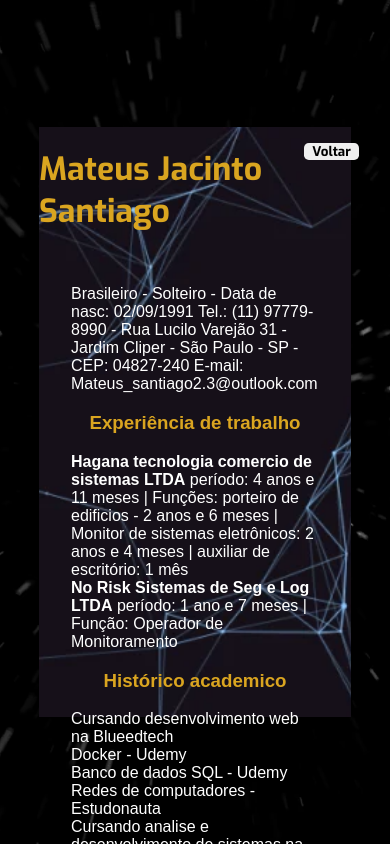
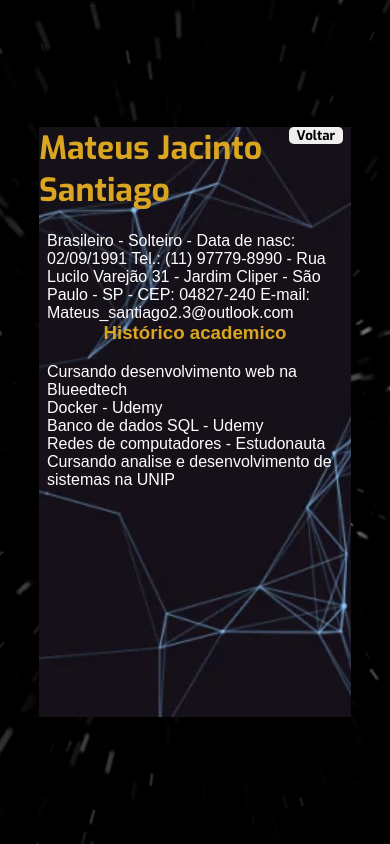
Before and after one commit to MateusSantiagoDev/meu-portfolio, a React (Create React App) app: page /portfolio in a window 390 px wide. Built offline with nearby package versions, Linux system fonts and the light colour scheme; the HTML template or start-up script is replaced by a standard one.

Commit message:
feat(portfolio): implemented media query

```diff
--- a/src/views/Portfolio/Portfolio.css
+++ b/src/views/Portfolio/Portfolio.css
@@ -52,3 +52,91 @@
      text-align: start;
      color: #fff;
 }
+
+@media (max-width: 375px) {
+    .portfolio_body {
+        height: 80%;
+    }
+
+    .trabalho {
+        display: none;
+    }
+
+    .h1_portfolio {
+        margin-top: 2rem;
+    }
+    .button_portfolio {
+        margin-top: 0;
+        margin-right: 8%;
+    }
+}
+
+@media (max-width: 667px) {
+    .trabalho {
+        display: none;
+    }
+
+    .div_span {
+        margin-top: 0;
+        padding: 0;
+    }
+
+    .button_portfolio {
+        margin-top: 0;
+    }
+
+    .h1_portfolio h1 {
+        margin-top: 0;
+        padding: 0;
+    }
+
+    .div_span h3 {
+        margin-top: 0;
+    }
+}
+
+@media (max-width: 414px) {
+    .button_portfolio {
+        margin-right: 8%;
+    }
+}
+
+@media (max-width: 896px) {
+    .trabalho {
+        display: none;
+    }
+
+    .div_span {
+        margin-top: 0;
+        padding: 0 .3rem;
+    }
+}
+
+@media (max-width: 915px) {
+    .trabalho {
+        display: none;
+    }
+
+    .div_span {
+        margin-top: 0;
+        padding: 0 .3rem;
+    }
+}
+
+@media (max-width: 1024px) {
+    .div_span {
+        padding: 0 .5rem;
+    }
+}
+
+@media (max-width: 812px) {
+    .div_span {
+        margin-top: 0;
+        padding: 0 .5rem;
+    }
+
+    .h1_portfolio h1 {
+        margin-top: 0;
+        padding: 0;
+    }
+}
--- a/src/views/Portfolio/Portfolio.jsx
+++ b/src/views/Portfolio/Portfolio.jsx
@@ -23,14 +23,14 @@ export function Portfolio() {
             97779-8990 - Rua Lucilo Varejão 31 - Jardim Cliper - São Paulo - SP
             - CEP: 04827-240 E-mail: Mateus_santiago2.3@outlook.com
           </span>
-          <h3>Experiência de trabalho</h3>
-          <span>
+          <h3 className="trabalho">Experiência de trabalho</h3>
+          <span className="trabalho">
             <b>Hagana tecnologia comercio de sistemas LTDA</b> período: 4 anos
             e 11 meses | Funções: porteiro de edificios - 2 anos e 6 meses |
             Monitor de sistemas eletrônicos: 2 anos e 4 meses | auxiliar de
             escritório: 1 mês <br/>
           </span>
-          <span>
+          <span className="trabalho">
             <b>No Risk Sistemas de Seg e Log LTDA</b> período: 1 ano e 7 meses
             | Função: Operador de Monitoramento <br/>
           </span>
```
